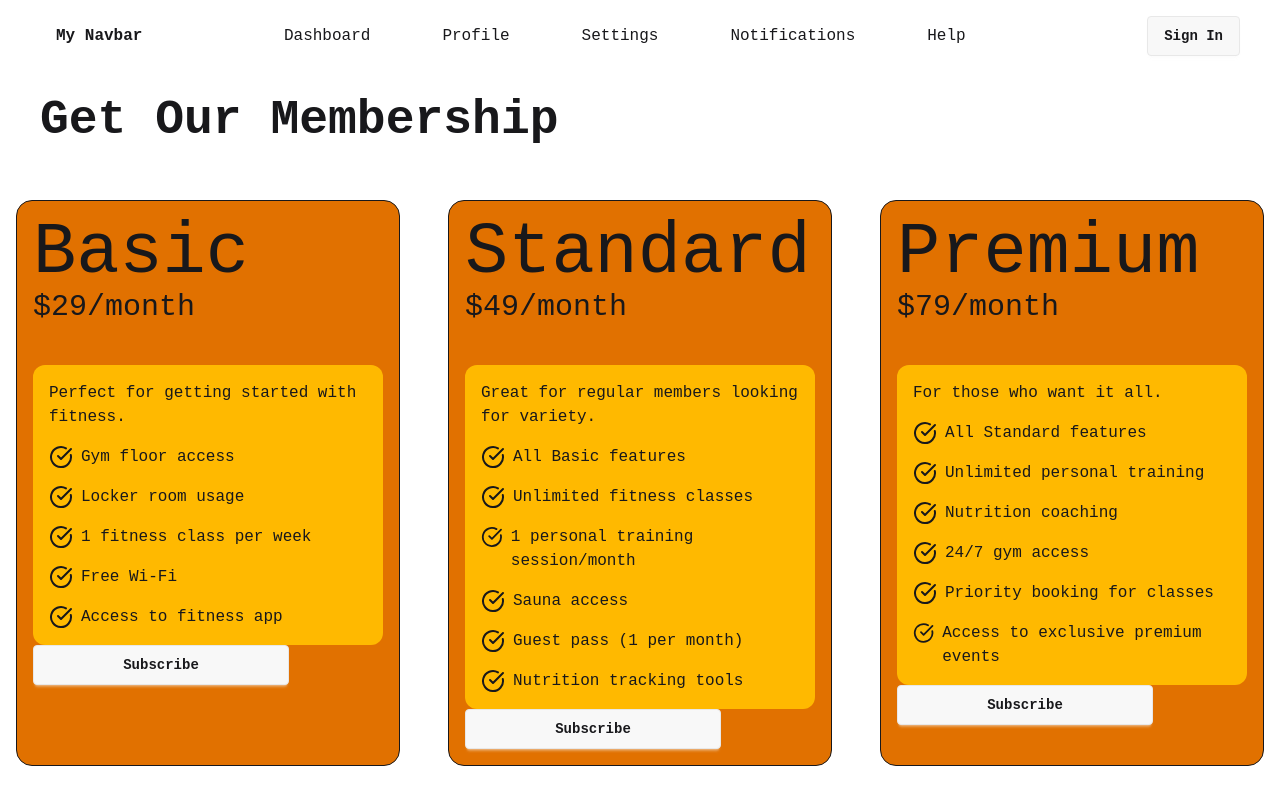
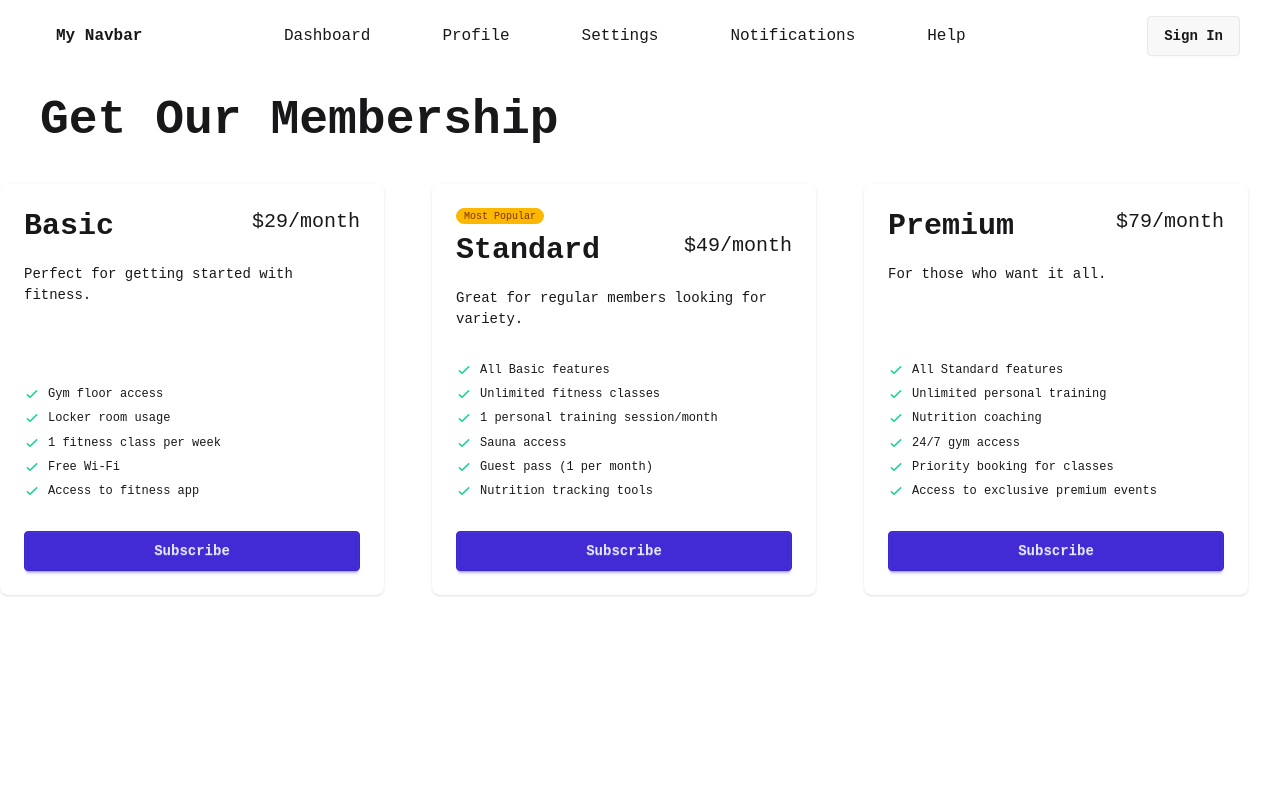
Before and after one commit to Hello-Anik/tailwind-react-pricin-options, a React (Vite) app: page / in a window 1280 px wide. Shown: the top 804 px of the page. Built offline with nearby package versions, Linux system fonts and the light colour scheme; a web font is replaced by a local one.

Commit message:
added dasiyPricing

```diff
--- a/public/PricingData.json
+++ b/public/PricingData.json
@@ -14,6 +14,7 @@
     },
     {
       "id": 2,
+      "popular": true,
       "name": "Standard",
       "price": "$49/month",
       "description": "Great for regular members looking for variety.",
--- /dev/null
+++ b/src/components/DaisyPricing/DaisyPricing.jsx
@@ -0,0 +1,32 @@
+import React from 'react';
+
+const DaisyPricing = ({pricing}) => {
+    console.log(pricing)
+    const {name, price, description, features, popular} = pricing;
+    return (
+        <div className="card w-96 bg-base-100 shadow-sm">
+        <div className="card-body">
+          {popular && <span className="badge badge-xs badge-warning">Most Popular</span>}
+          <div className="flex justify-between">
+            <h2 className="text-3xl font-bold">{name}</h2>
+            <span className="text-xl">{price}</span>
+
+          </div>
+          <p className='mt-3'>{description}</p>
+          <ul className="mt-6 flex flex-col gap-2 text-xs">
+
+          {features.map((feature, index)=> <li key={index}>
+        <svg xmlns="http://www.w3.org/2000/svg" className="size-4 me-2 inline-block text-success" fill="none" viewBox="0 0 24 24" stroke="currentColor"><path strokeLinecap="round" strokeLinejoin="round" strokeWidth="2" d="M5 13l4 4L19 7" /></svg>
+        <span>{feature}</span>
+      </li>)}
+
+          </ul>
+          <div className="mt-6">
+            <button className="btn btn-primary btn-block">Subscribe</button>
+          </div>
+        </div>
+      </div>
+    );
+};
+
+export default DaisyPricing;
--- a/src/components/PricingCard/PricingCard.jsx
+++ b/src/components/PricingCard/PricingCard.jsx
@@ -2,10 +2,10 @@
 import PricingFeature from './PricingFeature';
 
 const PricingCard = ({pricing}) => {
-    console.log(pricing)
+
     const {name, price, description, features} = pricing;
     return (
-        <div className='border bg-amber-600 rounded-2xl p-4 m-4'>
+        <div className='border bg-amber-600 rounded-2xl p-4 m-4 flex flex-col'>
             {
                 /**card header */
             }
@@ -16,13 +16,13 @@
             </div>
 
             {/**card body */}
-            <div className='bg-amber-400 p-4 rounded-xl mt-10'>
+            <div className='bg-amber-400 p-4 rounded-xl mt-10 flex-1'>
                 <p>{description}</p>
                 {features.map((feature, index) => <PricingFeature
                 key={index}
                 feature={feature}></PricingFeature>)}
             </div>
-            <button className="btn btn-wide">Subscribe</button>
+            <button className="mt-4 btn w-full">Subscribe</button>
         </div>
 
     );
--- a/src/components/PricingOptions/PricingOptions.jsx
+++ b/src/components/PricingOptions/PricingOptions.jsx
@@ -1,5 +1,6 @@
 import React, { use } from 'react';
 import PricingCard from '../PricingCard/PricingCard';
+import DaisyPricing from '../DaisyPricing/DaisyPricing';
 
 const PricingOptions = ({PricingPromise}) => {
     const PricingData = use(PricingPromise);
@@ -7,11 +8,16 @@
     return (
         <div >
             <h2 className='m-10 text-5xl font-semibold'>Get Our Membership</h2>
-            <div className='grid md:grid-cols-3 gap-4 sm:grid-rows-3'>
-                {
+            <div className='grid md:grid-cols-2 lg:grid-cols-3 gap-4 '>
+                {/* {
                     PricingData.map(pricing => <PricingCard
                         key={pricing.id}
                         pricing={pricing}></PricingCard>)
+                } */}
+                {
+                    PricingData.map(pricing => <DaisyPricing
+                    key={pricing.id}
+                         pricing={pricing}></DaisyPricing>)
                 }
             </div>
         </div>
```
